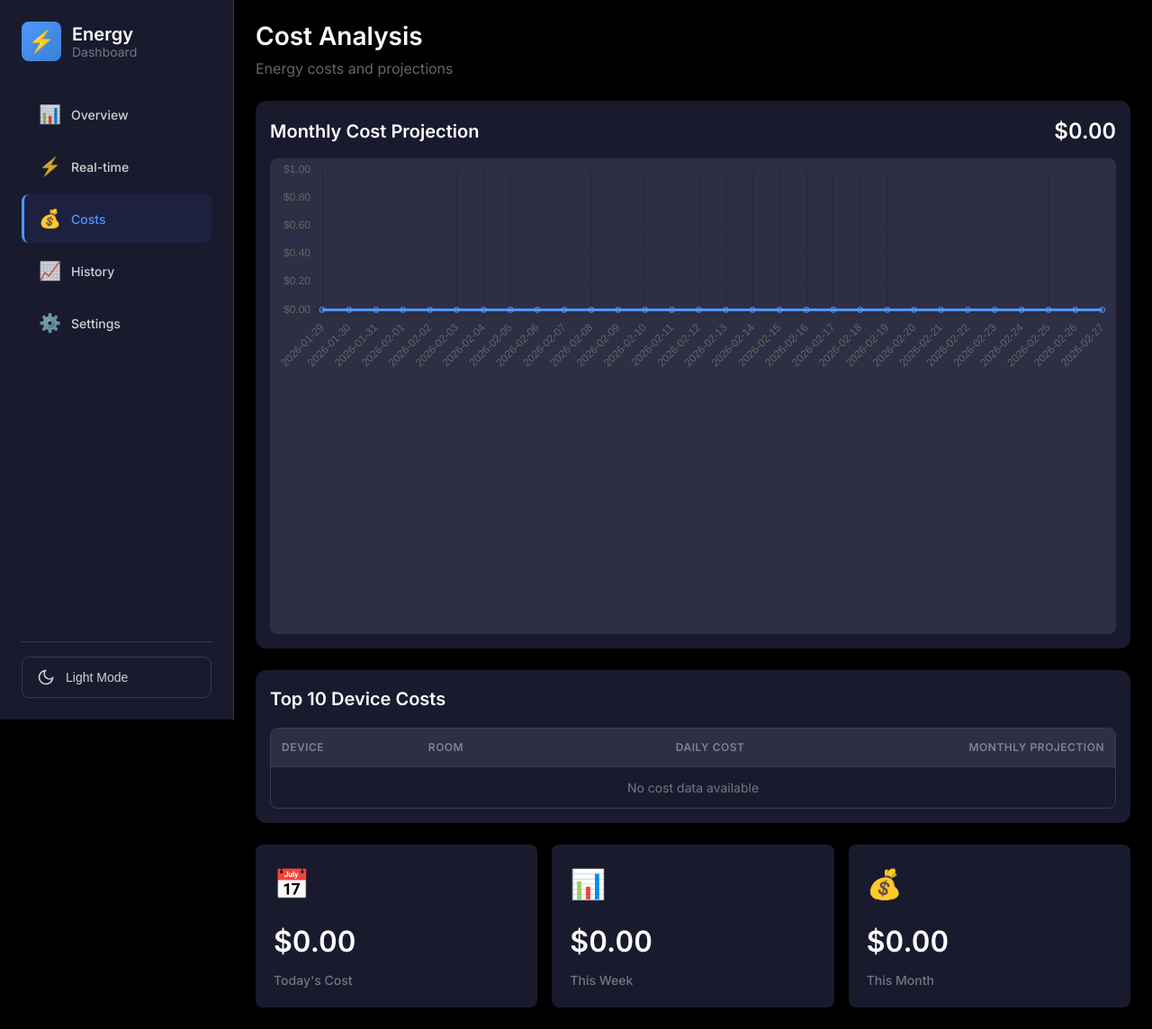
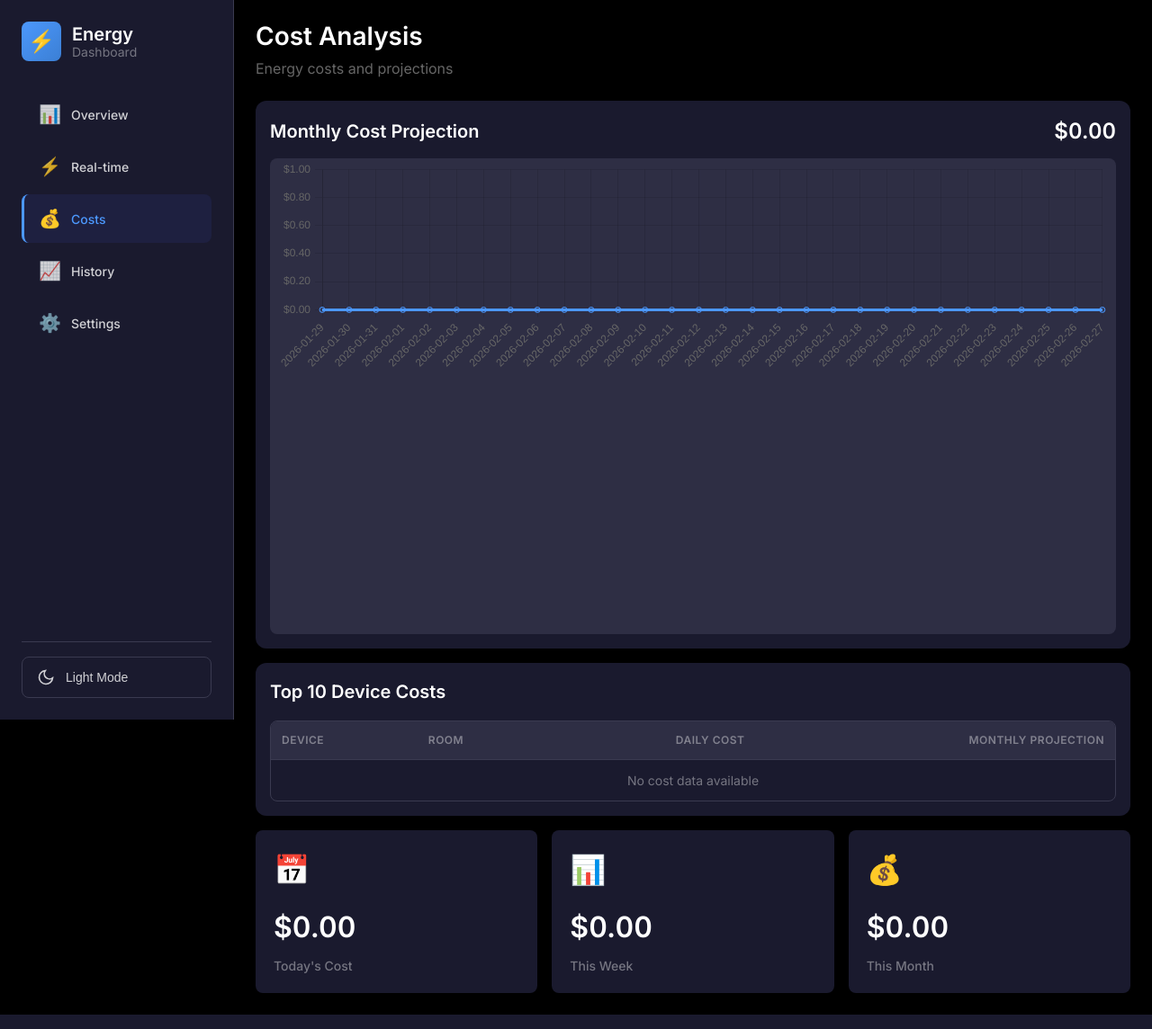
Before and after one commit to Sebastianwerner1985/energy-dashboard, a Flask app: page /costs in a window 1280 px wide. Shown: the whole page at 90% size. Run offline with Flask 3, Linux system fonts and the light colour scheme; data that the repository does not hold is empty; parts of the project's set-up code (start-up, migrations or seed data) failed here and were passed over.

Commit message:
fix: reduce gap between chart cards from space-6 to space-4

```diff
--- a/static/css/custom.css
+++ b/static/css/custom.css
@@ -245,7 +245,7 @@
     border-radius: var(--radius-xl);
     padding: var(--space-4);
     box-shadow: var(--shadow-sm);
-    margin-bottom: var(--space-6);
+    margin-bottom: var(--space-4);
 }
 
 .main-card-header {
```
